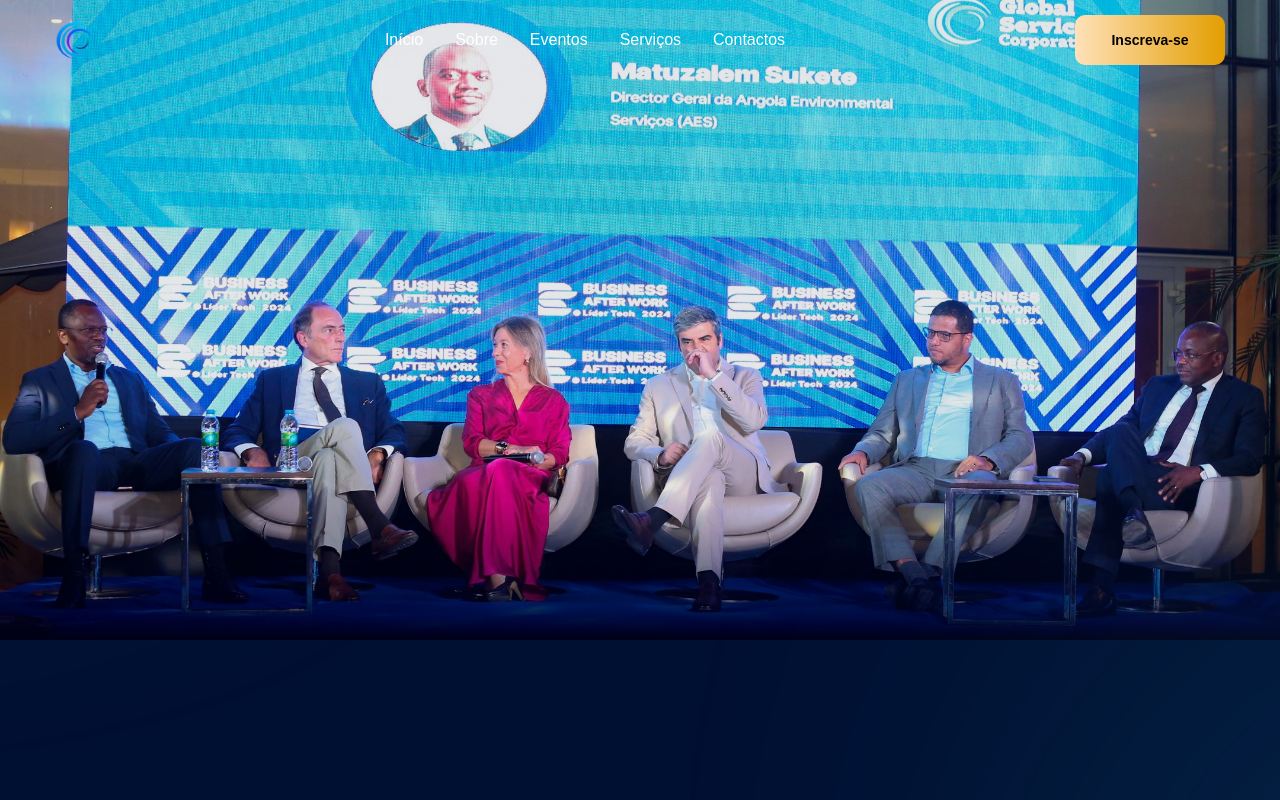
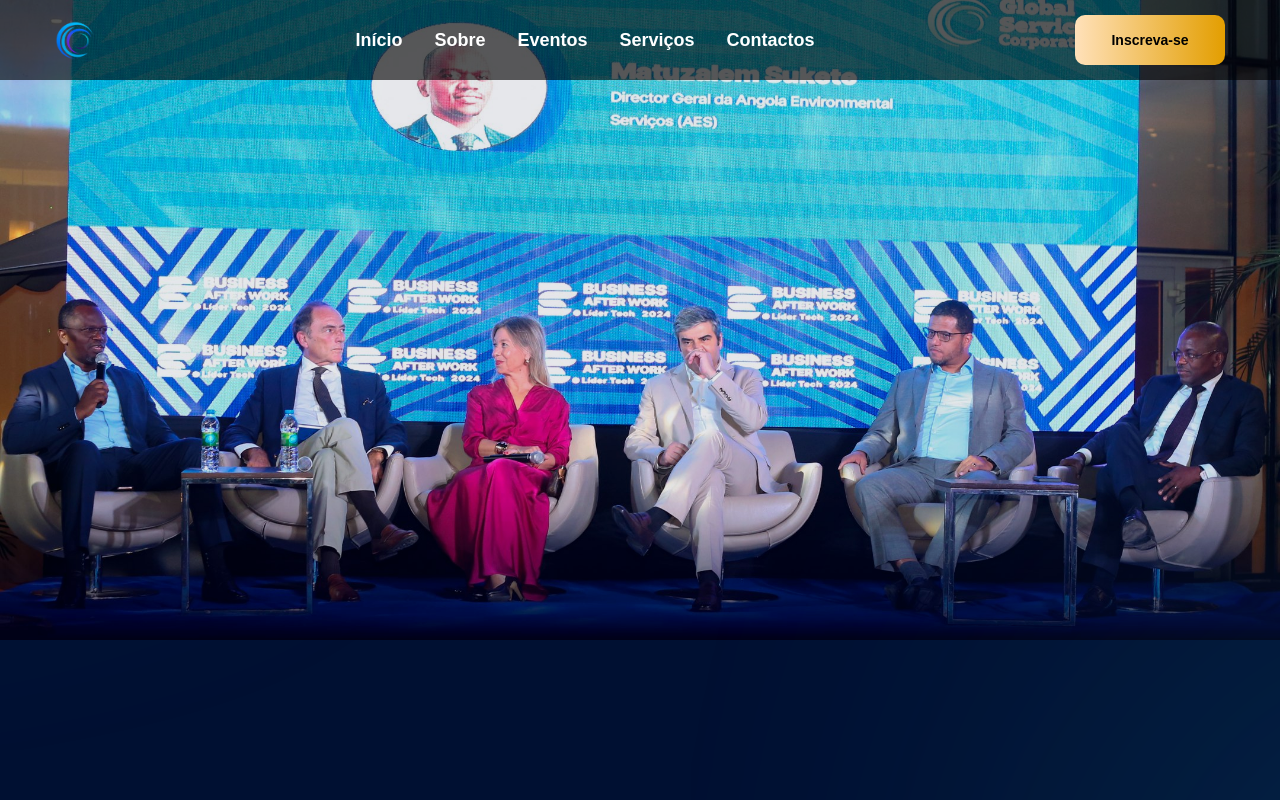
Before and after one commit to Global-Services-Corporation/website-react, a React (Vite) app: page / in a window 1280 px wide. Shown: the top 800 px of the page. Built offline with nearby package versions, Linux system fonts and the light colour scheme.

Commit message:
header alterado

```diff
--- a/src/components/header.tsx
+++ b/src/components/header.tsx
@@ -35,7 +35,7 @@ export const Header = () => {
 		},
 		{
 			title: "Eventos",
-			link: "/events",
+			link: "https://mesaredonda.globalsc.ao/",
 			open: "",
 		},
 		{
@@ -61,9 +61,9 @@ export const Header = () => {
 	return (
 		<header
 			className={`fixed h-[80px]
-      top-0 flex w-full justify-between items-center px-[55px] max-lg:px-8 box-border ${
+      top-0 flex w-full justify-between bg-[#0000009f] items-center px-[55px] max-lg:px-8 box-border ${
 				isScrolled
-					? "bg-[#0000009f] transition duration-[0.5s] backdrop-blur-sm max-lg:fixed"
+					? " transition duration-[0.5s] backdrop-blur-sm max-lg:fixed"
 					: "transition duration-[0.5s]"
 			} z-50`}
 		>
@@ -77,7 +77,7 @@ export const Header = () => {
 						key={index}
 						to={menu.link}
 						onClick={menu.open ? (e) => scrollTo(e, menu.open) : undefined}
-						className="text-white hover:border-b-4 hover:border-[#30CBE8] hover:text-[#30CBE8]"
+						className="text-white text-lg font-bold  hover:border-b-4 hover:border-[#30CBE8] hover:text-[#30CBE8]"
 					>
 						{menu.title}
 					</Link>
@@ -109,7 +109,7 @@ export const Header = () => {
 									onClick={
 										menu.open ? (e) => scrollTo(e, menu.open) : undefined
 									}
-									className="hover:bg-[#30CBE8] py-2 px-4 rounded-md flex justify-center items-center hover:text-white text-sm"
+									className="hover:bg-[#30CBE8] font-bold py-2 px-4 rounded-md flex justify-center items-center hover:text-white text-sm"
 								>
 									{menu.title}
 								</a>
```
